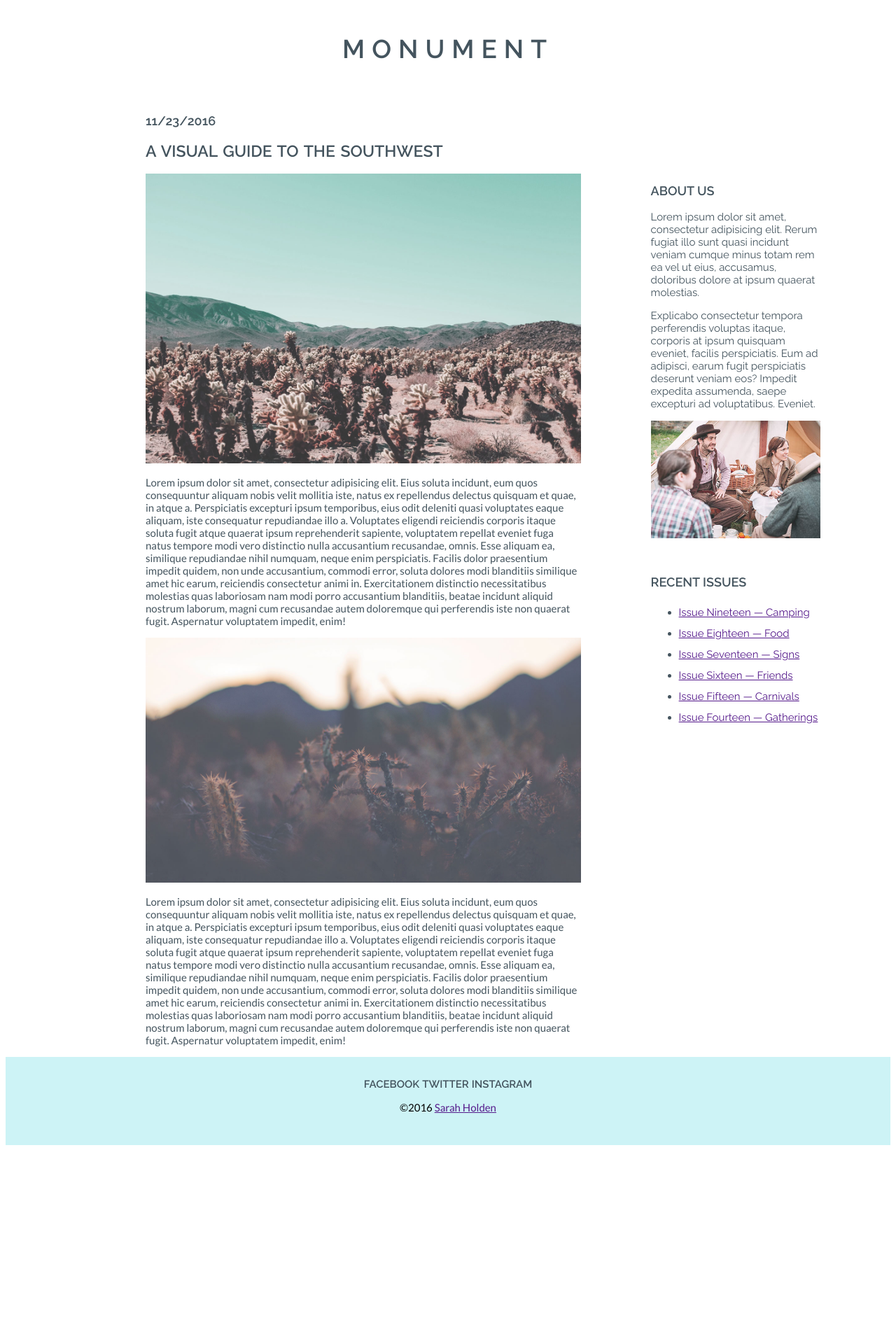
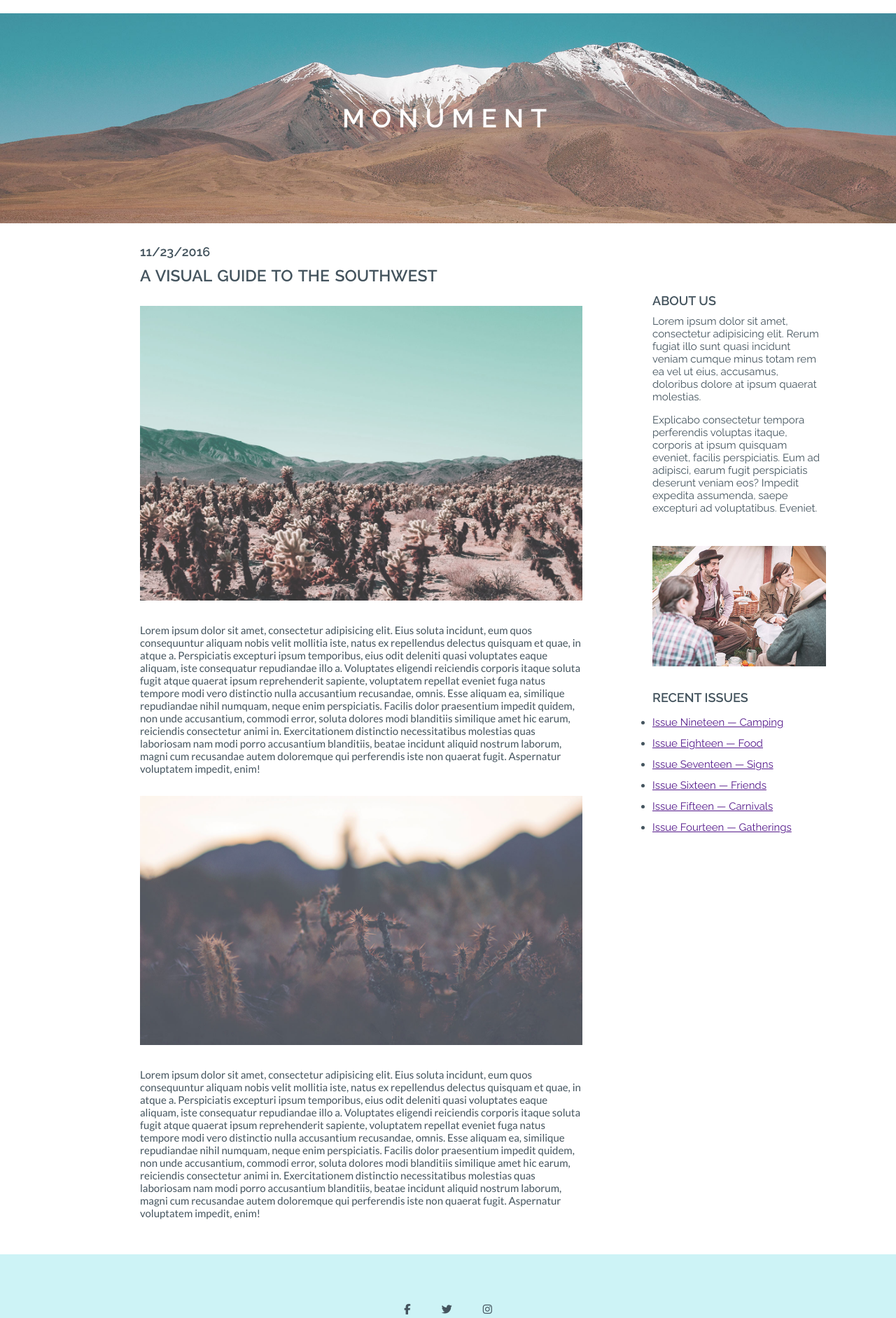
Before and after one commit to mskusserow/mskusserow.github.io, a plain HTML site: page monument_blog/index.html in a window 1280 px wide. Shown: the part 60-1943 px from the top of the page at 70% size. Before the commit the page ends 1704 px from the top, so only its background shows below. Drawn offline with Linux system fonts and the light colour scheme.

Commit message:
HW 3 FINAL

```diff
--- a/monument_blog/css/style.css
+++ b/monument_blog/css/style.css
@@ -1,10 +1,14 @@
 @import url('https://fonts.googleapis.com/css?family=Lato|Raleway:400,600');
 
+* {
+	margin: 0;
+	padding: 0;
+	box-sizing: border-box;
+}
 nav {
 	text-align: center;
 	word-spacing: 100px;
 	padding: 30px 0px;
-	background-image:
 }
 
 nav a {
@@ -18,8 +22,19 @@ nav a {
 	text-transform: uppercase;
 }
 
+header {
+	background-image: url('../images/blog_header_bg.jpg');
+	height: 300px;
+	background-size: cover;
+	background-position: center;
+	display: flex;
+	flex-direction: column;
+  justify-content: center;
+}
+
 article {
 	padding-left: 200px;
+	padding-top: 30px;
 }
 
 h1 {
@@ -30,7 +45,7 @@ h1 a {
 	font-family: Raleway;
 	font-weight: 600;
 	font-size: 37px;
-	color: #44545E;
+	color: white;
 	text-align: center;
 	padding-top: 40px;
 	letter-spacing: 10px;
@@ -44,7 +59,6 @@ h3 {
 	font-size: 18px;
 	color: #44545E;
 	text-transform: uppercase;
-	padding-top: 30px;
 }
 
 h2 {
@@ -54,6 +68,7 @@ h2 {
 	color: #44545E;
 	word-spacing: 2px;
 	text-transform: uppercase;
+	padding-top: 10px;
 }
 /* ----------------------------------------
 Base Styles
@@ -68,6 +83,11 @@ aside {
 
 aside h3 {
 	text-align: left;
+	padding-bottom: 10px;
+}
+
+aside p {
+	margin-bottom: 15px;
 }
 
 aside li {
@@ -80,6 +100,7 @@ body {
 
 img{
 	max-width: 100%;
+	padding-bottom: 30px;
 }
 
 main {
@@ -90,16 +111,20 @@ main {
 	font-weight: 400;
 	font-size: 15px;
 	color: #44545E;
+	padding-bottom: 50px;
 }
 /* Fix for responsive images */
 img {
 	max-width: 100%;
+	padding-top: 30px;
 }
 
 footer {
 	text-align: center;
-	padding-top: 30px;
-	padding-bottom: 30px;
+	padding-top: 50px;
+	padding-bottom: 50px;
+	padding-left: 20px;
+	padding-right: 20px;
 	background-color: #CDF3F6;
 }
 
@@ -112,6 +137,12 @@ footer a.social {
 	text-align: center;
 	text-transform: uppercase;
 	text-decoration: none;
+	margin: 20px 20px 20px 20px;
+	display: inline-block;
+}
+
+footer a.owner {
+	text-decoration: none;
 }
 
 footer p {
--- a/monument_blog/index.html
+++ b/monument_blog/index.html
@@ -48,15 +48,17 @@
 			<li><a href="">Issue Fourteen &mdash; Gatherings</a></li>
 		</ul>
 	</aside>
+</main>
 
-</main>
 	<footer>
-		<a class="social" href="">Facebook</i></a>
-		<a class="social" href="">Twitter</a>
-		<a class="social" href="">Instagram</a>
+		<a class="social" href=""><i class="fa fa-facebook" aria-hidden="true"></i></i></a>
+		<a class="social" href=""><i class="fa fa-twitter" aria-hidden="true"></i></a>
+		<a class="social" href=""><i class="fa fa-instagram" aria-hidden="true"></i></a>
 
 		<p>&copy;2016 <a class="owner" href="">Sarah Holden</a></p>
 	</footer>
 
+<script src="https://use.fontawesome.com/07a35000ff.js"></script>
+
 </body>
 </html>
```
